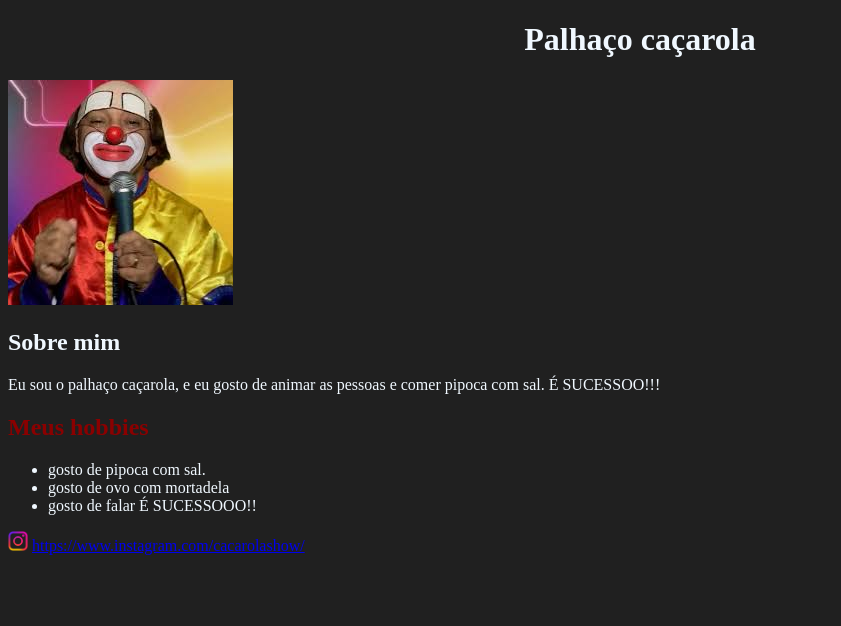
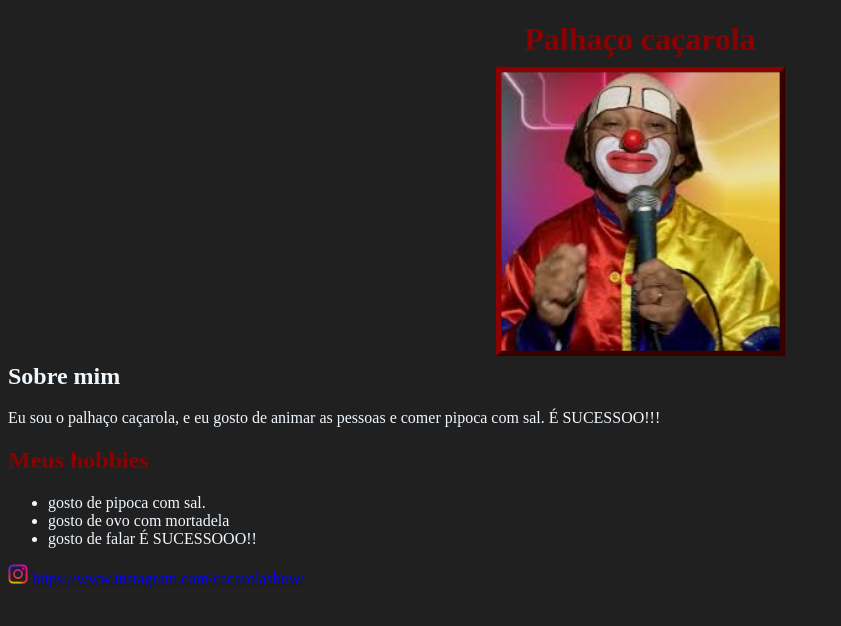
Before and after one commit to Matheus35571/Personagem, a plain HTML site: page Personagem-main/index.html in a window 1280 px wide. Shown: the whole page, without its empty margins (0-841 px from the left). Drawn offline with Linux system fonts and the light colour scheme.

Commit message:
Add files via upload

```diff
--- a/Personagem-main/index.html
+++ b/Personagem-main/index.html
@@ -8,8 +8,10 @@
 </head>
 <body>
 
-    <h1>Palhaço caçarola</h1>
-    <img class="palhaco" src="download.jpeg" alt="foto do paiaço">
+    <h1 class="nome">Palhaço caçarola</h1>
+    <a href="https://www.instagram.com/cacarolashow/" target="_blank">
+        <img src="download.jpeg" alt="foto do paiaço" class="foto">
+    </a>
     <h2 class="sobre">Sobre mim</h2>
     <p>Eu sou o palhaço caçarola, e eu gosto de animar as pessoas
         e comer pipoca com sal. É SUCESSOO!!!</p>
--- a/Personagem-main/style.css
+++ b/Personagem-main/style.css
@@ -1,15 +1,11 @@
 body {
     color: aliceblue;
     background-color: rgb(32, 32, 32);
+
 }
 
 .nome {
     color: darkred;
-}
-
-.nome {
-
-    color: rgb(34, 34, 255);
 }
 
 .hobbies {
@@ -19,3 +15,14 @@ body {
 h1 {
     text-align: center;
 }
+
+.foto {
+    transform: scale(1.1);
+    display: block;
+    margin-left: auto;
+    margin-right: auto;
+    width: 20%;
+    border-style: outset;
+    border-color: darkred;
+    border-width: 5px;
+}
```
Also changed, not shown: Personagem-main/download1.jpeg (added).
